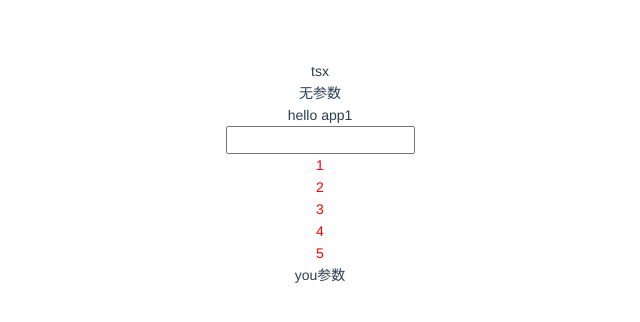
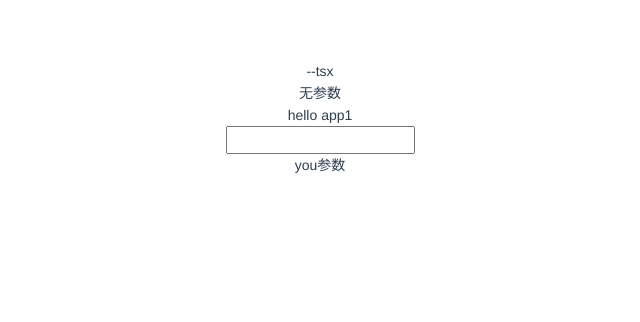
Before and after one commit to qiyx2019/vite-with-vue3, a Vue app: page / in a window 1280 px wide. Shown: the top 322 px of the page, without its empty margins (320-960 px from the left). Built offline with nearby package versions, Linux system fonts and the light colour scheme; what vite-plugin-mock would draw is missing.

Commit message:
rxjs in vue

```diff
--- a/package.json
+++ b/package.json
@@ -11,6 +11,7 @@
     "axios": "^0.24.0",
     "mockjs": "^1.1.0",
     "pinia": "^2.0.12",
+    "rxjs": "^7.5.5",
     "vue": "^3.2.16",
     "vue-router": "4",
     "vuex": "^4.0.2"
--- a/src/modules/main/index.tsx
+++ b/src/modules/main/index.tsx
@@ -8,6 +8,8 @@ import {
   onUpdated,
   onUnmounted,
 } from 'vue'
+import { of, timer, interval, Subject, AsyncSubject, from } from 'rxjs'
+import { debounce, debounceTime, auditTime, map } from 'rxjs/operators'
 interface Ref<T> {
   value: T
 }
@@ -48,23 +50,58 @@ export default defineComponent((): (() => JSX.Element) => {
     console.log(e)
   }
   console.log(refs, 'refs')
-  let selected = reactive([]);
+  let selected = []
+  let output = ref('')
+  const example = of('example', 'women', 'man')
+  const examples = example.pipe(debounce(() => timer(1000)))
+  examples.subscribe((x) => console.log(x))
+  const interval$ = interval(1000)
+  const examples1 = interval$.pipe(debounce((v) => timer(v * 200)))
+  // .subscribe((x) => console.log(x))
+  let sub = new Subject<string>()
+  sub
+    .pipe(
+      map((x) => x),
+      debounceTime(1500)
+    )
+    .subscribe((x) => {
+      new Promise((resolve, reject) =>{
+        resolve(1)
+      }).then(()=>{
+        output.value = x;
+      }).catch((err) =>console.log(err,'err'))
+    })
+  let sub1 = new Subject<any>()
+
+  let output1 = sub1.pipe(map((x) => x)).subscribe((x) => x)
+  console.log(output1, 'output1')
 
   return () => (
     <>
-      <div>{refs.value}</div>
+      <div>
+        {output.value}--{refs.value}
+      </div>
+
       <div onClick={handleClick}>无参数</div>
       <App msg="app1" findData={findData} />
       <input
         onInput={({ target }: any): void => {
           console.log(target.value, 'e')
+          sub.next(target.value)
           refs.value = target.value
           state.value = { name: target.value }
         }}
       />
-      {[1,2,3,4,5].map(item => <div>
-        <div onClick={()=> selected.push(item)} style={{width:40,height:40,color:'red'}}>{item}</div>
-      </div>)}
+      {/* {[1, 2, 3, 4, 5].map((item) => (
+        <div>
+          <div
+            onClick={() => selected.push(item)}
+            style={{ width: 40, height: 40, color: 'red' }}
+          >
+            {item}
+          </div>
+        </div>
+      ))} */}
       <div onClick={() => handleClickInput('youcanshu')}>you参数</div>
     </>
   )
```
Also changed, not shown: 1 other file (tests, documents, lock files or other folders).
